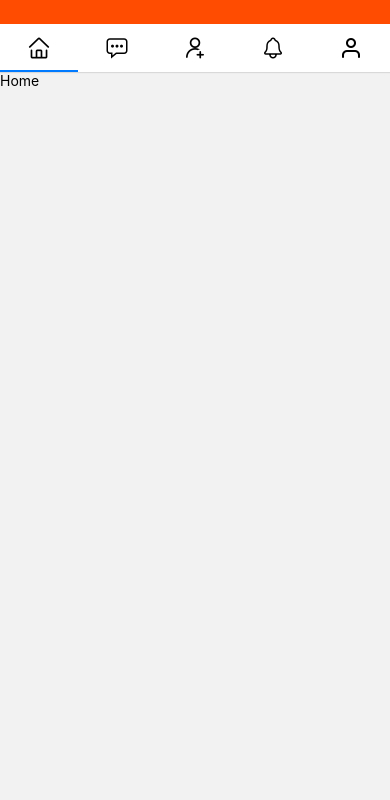
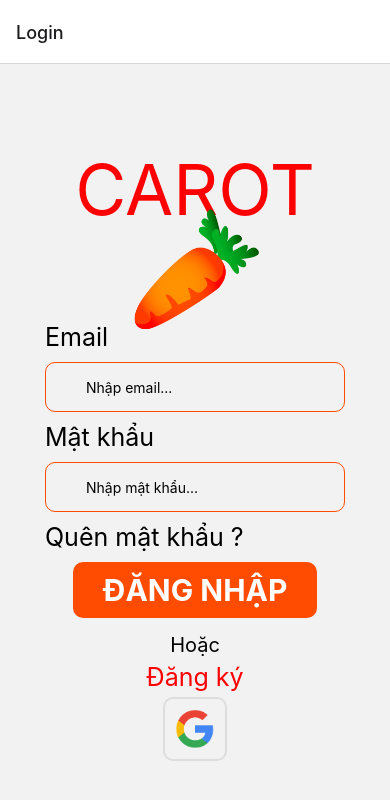
Before and after one commit to letuantai15f/Carot_Mobile, a React Native app: screen /Login in a window 390 px wide. Shown: the top 800 px of the page. Built offline with nearby package versions, Linux system fonts and the light colour scheme.

Commit message:
Quangcommit

```diff
--- a/App.js
+++ b/App.js
@@ -1,12 +1,20 @@
 import { StatusBar } from 'expo-status-bar';
-import { NavigationContainer } from '@react-navigation/native';
 import { StyleSheet, Text, View } from 'react-native';
 import AppNavigator from './navigation/AppNavigator';
+import SignUp from './Screens/SignUp';
+import Login from './Screens/Login';
+import { NavigationContainer } from '@react-navigation/native';
+import { createNativeStackNavigator } from '@react-navigation/native-stack';
+
+const Stack=createNativeStackNavigator();
 
 export default function App() {
   return (
     <NavigationContainer>
-      <AppNavigator/>
+      <Stack.Navigator initialRouteName='Login'>
+        <Stack.Screen name='Login' component={Login}/>
+        <Stack.Screen name='Detail' component={AppNavigator}/>
+      </Stack.Navigator>
     </NavigationContainer>
   );
 }
--- a/Components/Chat.js
+++ b/Components/Chat.js
@@ -1,11 +1,20 @@
 import React  from "react";
-import {View,StyleSheet,Text} from 'react-native'
+import {View,StyleSheet,Text,Image, ScrollView,FlatList} from 'react-native'
 
-const Chat = () =>{
+import ChatRoomItem from '../Components/ChatRoomItem/ChatRoomItem'
+import chatRoomsData from '../assets/dummy-data/ChatRooms';
+
+
+export default function Chat(){
     return(
-        <View style={styles.container}>
-            <Text>Chat</Text>
-        </View>
+        <View style={styles.page}>
+            <FlatList
+            data={chatRoomsData}
+            renderItem={({item})=><ChatRoomItem chatRoom={item}/>}
+            showsVerticalScrollIndicator={false}
+            />
+
+       </View>
     );
 }
 
@@ -16,5 +25,3 @@ const styles=StyleSheet.create({
         alignItems:"center"
     },
 });
-
-export default Chat;
--- a/Screens/Login.js
+++ b/Screens/Login.js
@@ -5,14 +5,11 @@ import {Text,Image, View,SafeAreaView,StyleSheet, TextInput, TouchableOpacity} f
 import imgcarrot from '../assets/carrot.png'
 import {useFonts} from 'expo-font'
 import imgGG from '../assets/google-logo-9824.png'
+import { NavigationContainer } from '@react-navigation/native';
+import { createNativeStackNavigator } from '@react-navigation/native-stack';
 
 
-
-// const Login=()=>{
-
-// }
-
-function Login() {
+function Login({navigation}) {
   let [fontsLoaded]=useFonts({
     'XBall':require('../assets/fonts/XBall.ttf')
   });
@@ -35,8 +32,9 @@ function Login() {
           <Text style={styles.textnoti}>Quên mật khẩu ?</Text>
 
       </View>
-      <TouchableOpacity onPress={()=>{}}style={styles.button}>
+      <TouchableOpacity onPress={()=> navigation.navigate("Home",{screen:'AppNavigator'})}style={styles.button}>
             <Text style={{textAlign:'center',fontWeight:'700',fontSize:30,color:'#fff'}}>ĐĂNG NHẬP</Text>
+
           </TouchableOpacity>
           <Text style={{fontSize:20, marginTop:15}}>Hoặc</Text>
           <Text style={{color:'red', fontSize:25,margin:5}}>Đăng ký</Text>
--- a/navigation/AppNavigator.js
+++ b/navigation/AppNavigator.js
@@ -19,7 +19,7 @@ import { Colors } from "react-native-paper";
 
 const Tab = createMaterialTopTabNavigator();
 
-const AppNavigator = () =>{
+const AppNavigator = (navigation) =>{
     return(
         <Tab.Navigator style={styles.container}>
         {/* <Tab.Navigator style={{paddingTop:StatusBar.currentHeight}}></Tab.Navigator> */}
```
